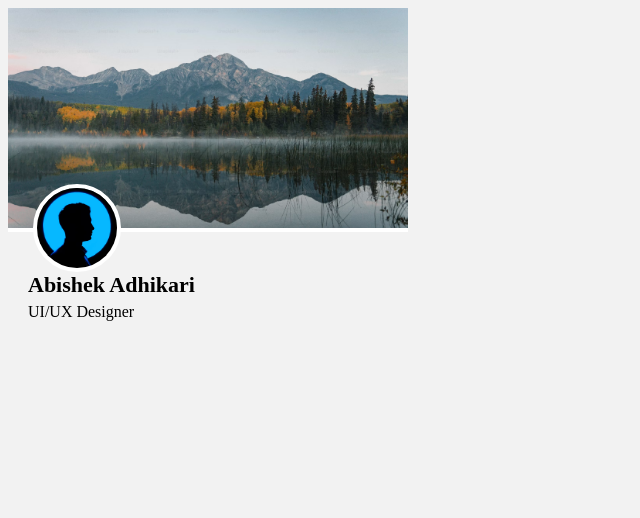
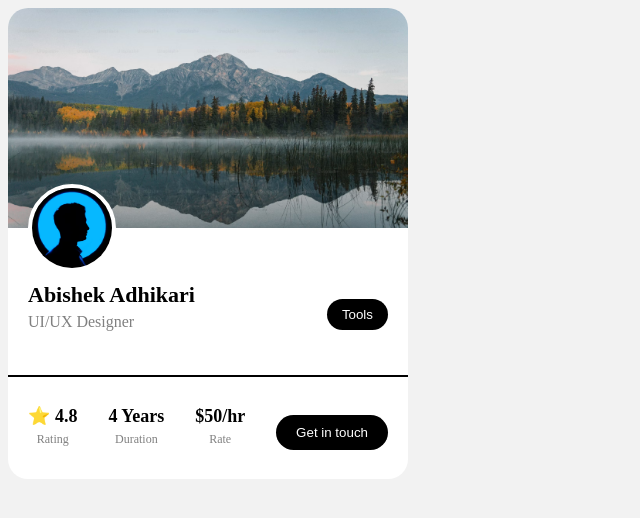
Before and after one commit to abishek056/Profile-Card-, a plain HTML site: page profile_card/index.html in a window 1280 px wide. Shown: the whole page, without its empty margins (0-640 px from the left). Drawn offline with Linux system fonts and the light colour scheme.

Commit message:
updated css

```diff
--- a/profile_card/index.html
+++ b/profile_card/index.html
@@ -3,11 +3,10 @@
   <head>
     <meta charset="UTF-8" />
     <meta name="viewport" content="width=device-width, initial-scale=1.0" />
+    <link rel="stylesheet" href="style.css" />
+    <title>Profile Card</title>
+  </head>
 
-    <link rel="stylesheet" href="style.css" />
-
-    <title>Profile card</title>
-  </head>
   <body>
     <div class="card">
       <div class="cover">
@@ -17,15 +16,36 @@
           <img src="logo.png" alt="Profile" />
         </div>
       </div>
-    </div>
 
-    <div class="name">
-      <div class="info">
-        <h2>Abishek Adhikari</h2>
-        <p>UI/UX Designer</p>
+      <div class="name">
+        <div class="info">
+          <h2>Abishek Adhikari</h2>
+          <p>UI/UX Designer</p>
+        </div>
+
+        <button class="tools">Tools</button>
+      </div>
+
+      <hr class="line"> </hr>
+
+      <div class="bottom">
+        <div class="star">
+          <h3>⭐ 4.8</h3>
+          <p>Rating</p>
+        </div>
+
+        <div class="star">
+          <h3>4 Years</h3>
+          <p>Duration</p>
+        </div>
+
+        <div class="star">
+          <h3>$50/hr</h3>
+          <p>Rate</p>
+        </div>
+
+        <button class="contact">Get in touch</button>
       </div>
     </div>
   </body>
-
-
 </html>
--- a/profile_card/style.css
+++ b/profile_card/style.css
@@ -1,11 +1,12 @@
 body {
     background: #f2f2f2;
-
 }
 
 .card {
     width: 400px;
     background: white;
+    border-radius: 20px;
+    overflow: hidden;
 }
 
 .cover {
@@ -26,7 +27,7 @@ body {
     overflow: hidden;
     position: absolute;
     bottom: -40px;
-    left: 25px;
+    left: 20px;
 }
 
 .logo img {
@@ -36,7 +37,10 @@ body {
 }
 
 .name {
-    padding: 40px 20px 20px;
+    padding: 50px 20px 20px;
+    display: flex;
+    justify-content: space-between;
+    align-items: center;
 }
 
 .info h2 {
@@ -46,4 +50,50 @@ body {
 
 .info p {
     margin-top: 5px;
+    color: gray;
 }
+
+.tools {
+    background: #eeeeee;
+    border: none;
+    padding: 8px 15px;
+    border-radius: 20px;
+    color: white;
+    background-color: black;
+}
+
+.line {
+    border: none;
+    border-top: 2px solid #000000;
+}
+
+.bottom {
+    display: flex;
+    justify-content: space-between;
+    align-items: center;
+    padding: 20px;
+}
+
+.star {
+    text-align: center;
+}
+
+.star h3 {
+    margin: 0;
+    font-size: 18px;
+    color: black;
+}
+
+.star p {
+    margin-top: 5px;
+    color: gray;
+    font-size: 12px;
+}
+
+.contact {
+    background: black;
+    color: white;
+    border: none;
+    padding: 10px 20px;
+    border-radius: 20px;
+}
```
